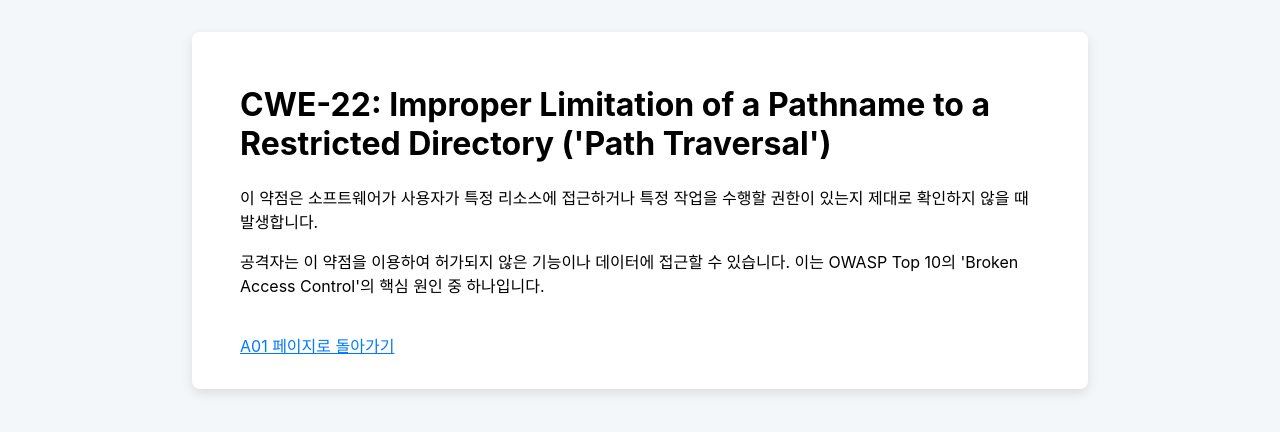
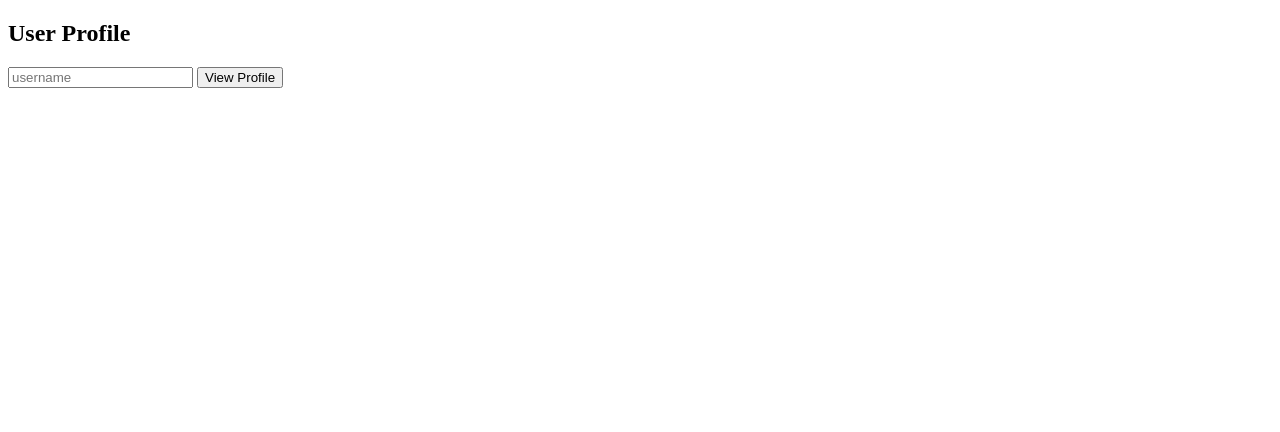
Before and after one commit to SWGO-1819/OWASP-TOP-10-2025-WEB, a Flask app: page /A01/cwe-22 in a window 1280 px wide. Shown: the top 432 px of the page. Run offline with Flask 3, Linux system fonts and the light colour scheme.

Commit message:
ignore파일 추가

```diff
--- a/route/A01.py
+++ b/route/A01.py
@@ -1,7 +1,7 @@
 import json
 import os
 from flask import Blueprint, render_template, current_app
-
+from flask import request
 # 'a01' 블루프린트를 생성합니다.
 # url_prefix='/A01' 설정으로 이 블루프린트 내의 모든 라우트는 '/A01'을 기본 경로로 가집니다.
 a01_bp = Blueprint('a01', __name__, url_prefix='/A01')
@@ -28,6 +28,19 @@ def a01_index():
 @a01_bp.route('/cwe-22')
 def cwe_22():
     """
-    CWE-22 (Improper Authorization) 예시 페이지를 보여줍니다.
+    CWE-22 (Path Traversal) 예시 페이지를 보여줍니다.
     """
-    return render_template('A01/CWE-22.html')
+    DATA_PATH = "./profiles"
+    username = request.args.get("user")  # 사용자 입력
+    profile_data = []
+
+    # username이 있을 경우에만 파일을 읽도록 처리
+    if username:
+        profile_path = os.path.join(DATA_PATH, username)  # ❌ 검증 없이 경로 생성
+        try:
+            with open(profile_path, "r") as f:
+                profile_data = [line.strip() for line in f]  # 파일 내용을 한 줄씩 읽어 리스트에 저장
+        except Exception as e:
+            profile_data.append(f"Error: {e}")
+
+    return render_template(f'A01/CWE-22.html', profile=profile_data)
--- a/templates/A01/CWE-22.html
+++ b/templates/A01/CWE-22.html
@@ -1,36 +1,22 @@
 <!DOCTYPE html>
-<html lang="ko">
+<html>
 <head>
     <meta charset="UTF-8">
-    <meta name="viewport" content="width=device-width, initial-scale=1.0">
-    <title>CWE-284: Improper Access Control</title>
-    <style>
-        body {
-            font-family: -apple-system, BlinkMacSystemFont, "Segoe UI", Roboto, "Helvetica Neue", Arial, sans-serif;
-            background-color: #f4f7f9;
-            margin: 0;
-            padding: 2em;
-            display: flex;
-            justify-content: center;
-        }
-        .container {
-            background-color: #ffffff;
-            padding: 2em 3em;
-            border-radius: 8px;
-            box-shadow: 0 4px 12px rgba(0, 0, 0, 0.1);
-            width: 100%;
-            max-width: 800px;
-        }
-        a { color: #007bff; }
-    </style>
+    <title>User Profile</title>
 </head>
 <body>
-    <div class="container">
-        <h1>CWE-22: Improper Limitation of a Pathname to a Restricted Directory ('Path Traversal')</h1>
-        <p>이 약점은 소프트웨어가 사용자가 특정 리소스에 접근하거나 특정 작업을 수행할 권한이 있는지 제대로 확인하지 않을 때 발생합니다.</p>
-        <p>공격자는 이 약점을 이용하여 허가되지 않은 기능이나 데이터에 접근할 수 있습니다. 이는 OWASP Top 10의 'Broken Access Control'의 핵심 원인 중 하나입니다.</p>
-        <br>
-        <a href="/A01">A01 페이지로 돌아가기</a>
-    </div>
+    <h2>User Profile</h2>
+
+    <form method="GET" action="/A01/cwe-22">
+        <input type="text" name="user" placeholder="username">
+        <button type="submit">View Profile</button>
+    </form>
+
+    <ul>
+        {% for line in profile %}
+            <li>{{ line }}</li>
+        {% endfor %}
+    </ul>
+
 </body>
 </html>
```
Also changed, not shown: 1 other file.
